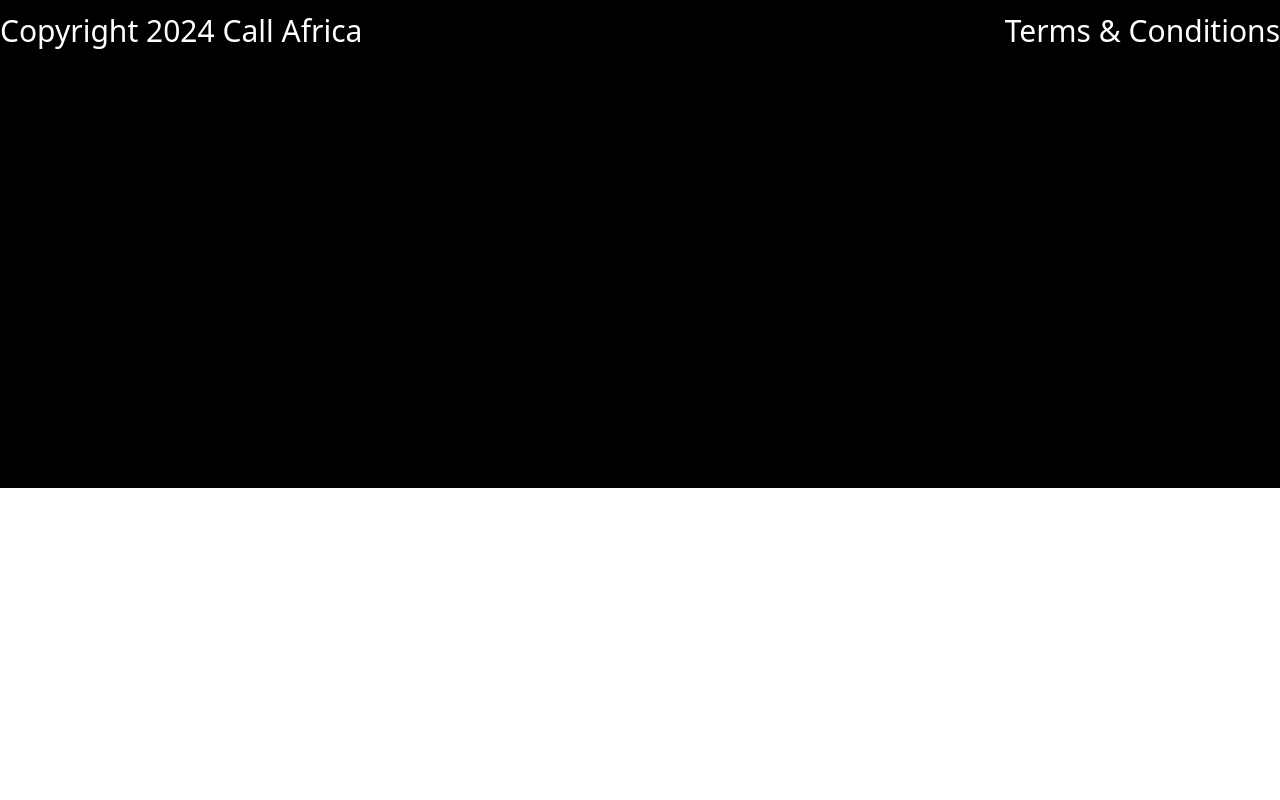
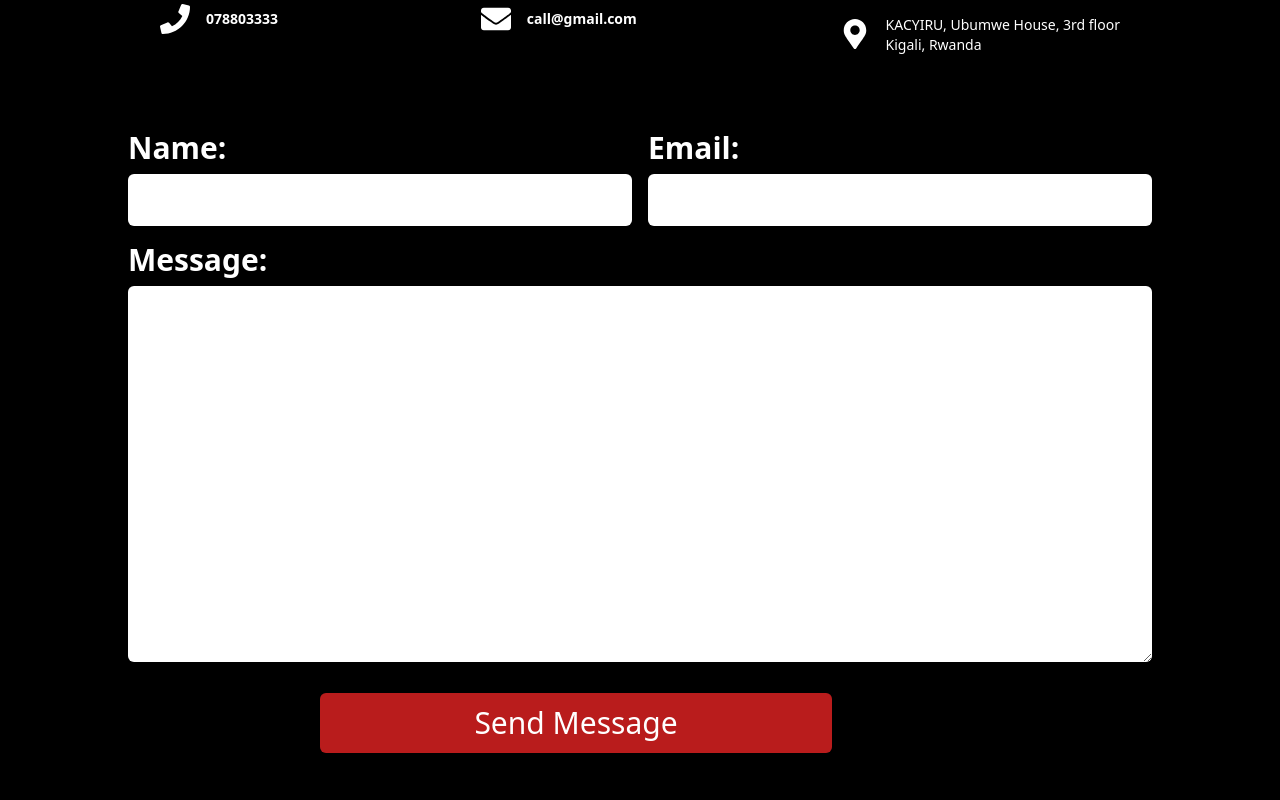
Before and after one commit to innovixCON/airtime-payment-client, a React (Create React App) app: page /contactUS in a window 1280 px wide. Shown: the part 440-1240 px from the top of the page. Before the commit the page ends 928 px from the top, so only its background shows below. Built offline with nearby package versions, Linux system fonts and the light colour scheme.

Commit message:
contactUs page

```diff
--- a/src/App.js
+++ b/src/App.js
@@ -3,7 +3,8 @@ import Home from './pages/Home';
 import About from "./pages/about"
 import Login from "./pages/login"
 import Services from "./pages/services";
-import Footer from "./components/footer"
+import Footer from "./components/footer";
+import ContactUs from "./pages/ContactUs";
 
 import { BrowserRouter as Router, Routes, Route } from "react-router-dom";
 
@@ -16,6 +17,7 @@ function App() {
         <Route path="/about" element={<About />} />
         <Route path="/login" element={<Login />} />
         <Route path="/services" element={<Services />} />
+        <Route path="/contactUS" element={<ContactUs/>} />
       </Routes>
       <Footer/>
     </Router>
--- a/src/components/NavBar.jsx
+++ b/src/components/NavBar.jsx
@@ -23,7 +23,9 @@ const Navbar = () => {
         <Link to="/services">
           <h1>Services</h1>
         </Link>
-        <h1>Contact</h1>
+        <Link to="/contactUs">
+          <h1>Contact Us</h1>
+        </Link>
         <Link to="/login">
           <h1>Login</h1>
         </Link>
--- /dev/null
+++ b/src/pages/ContactUs.jsx
@@ -0,0 +1,94 @@
+import React, { useState } from 'react';
+import { FaPhone, FaEnvelope, FaMapMarkerAlt } from "react-icons/fa";
+function ContactUs() {
+    const [name, setName] = useState('');
+    const [email, setEmail] = useState('');
+    const [message, setMessage] = useState('');
+
+    const handleSubmit = (e) => {
+        e.preventDefault();
+        // Add your logic to send the message here
+        console.log('Message sent:', { name, email, message });
+        // Reset form fields
+        setName('');
+        setEmail('');
+        setMessage('');
+    };
+
+    return (
+        <div className="bg-black min-h-screen flex flex-col justify-center items-center text-3xl py-32">
+            <div className="text-white font-light">
+                <div className="text-lg flex flex-col items-center justify-center mb-8 py-7">
+                    <p className=" text-3xl">GET IN TOUCH</p>
+                </div>
+                <div className="py-16">
+                    <div className="max-w-7xl mx-auto px-4 sm:px-6 lg:px-8 flex flex-col md:flex-row justify-between items-center">
+                        <div className="flex items-center mb-8 ">
+                            <FaPhone className="text-white text-3xl mr-4" />
+                            <p className="text-white text-sm font-semibold">078803333</p>
+                        </div>
+                        <div className="flex items-center mb-8 ">
+                            <FaEnvelope className="text-whitetext-3xl mr-4" />
+                            <p className="text-white text-sm font-semibold">call@gmail.com</p>
+                        </div>
+                        <div className="flex items-start">
+                            <FaMapMarkerAlt className="text-white text-3xl mr-4 mt-1" />
+                            <div>
+                                <p className="text-white text-sm">KACYIRU, Ubumwe House, 3rd floor</p>
+                                <p className="text-white text-sm">Kigali, Rwanda</p>
+                            </div>
+                        </div>
+                    </div>
+                </div>
+                <form onSubmit={handleSubmit} className="w-screen max-w-5xl">
+                    <div className="flex mb-4">
+                        <div className="w-full mr-2">
+                            <label htmlFor="name" className="block  font-bold mb-2">
+                                Name:
+                            </label>
+                            <input
+                                type="text"
+                                id="name"
+                                value={name}
+                                onChange={(e) => setName(e.target.value)}
+                                className="w-full px-4 py-2 rounded-md bg-white text-black  p-96"
+                            />
+                        </div>
+                        <div className="w-full ml-2">
+                            <label htmlFor="email" className="block  text-white font-bold mb-2">
+                                Email:
+                            </label>
+                            <input
+                                type="email"
+                                id="email"
+                                value={email}
+                                onChange={(e) => setEmail(e.target.value)}
+                                className="w-full px-4 py-2 rounded-md bg-white text-black  p-80"
+                            />
+                        </div>
+                    </div>
+                    <div className="mb-6">
+                        <label htmlFor="message" className="block text-white font-bold mb-2">
+                            Message:
+                        </label>
+                        <textarea
+                            id="message"
+                            value={message}
+                            onChange={(e) => setMessage(e.target.value)}
+                            className="w-full px-4 py-2 rounded-md bg-white text-white focus:outline-none focus:ring-2 focus:ring-gray-500"
+                            rows="10"
+                        ></textarea>
+                    </div>
+                    <button
+                        type="submit"
+                        className="w-1/2 bg-red-700 text-white py-3 rounded-md hover:bg-red-600 focus:outline-none focus:ring-2 focus:ring-opacity-50 transition-colors duration-200 ml-48"
+                    >
+                        Send Message
+                    </button>
+                </form>
+            </div>
+        </div>
+    );
+}
+
+export default ContactUs;
--- a/src/pages/login.jsx
+++ b/src/pages/login.jsx
@@ -75,7 +75,7 @@ function Login() {
 
           <button
             type="submit"
-            className="w-full bg-red-700 text-white py-3 rounded-md hover:bg-red-600 focus:outline-none focus:ring-2 focus:ring-indigo-400 focus:ring-opacity-50 transition-colors duration-200"
+            className="w-full bg-red-700 text-white py-3 rounded-md hover:bg-red-600 focus:outline-none focus:ring-2 focus:ring-opacity-50 transition-colors duration-200"
           >
             Login
           </button>
```
